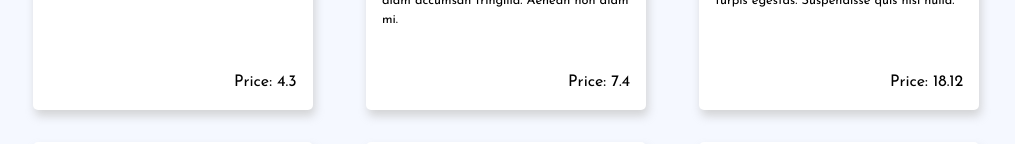
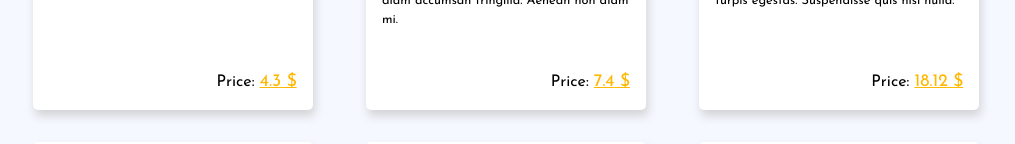
Before and after one commit to alexdbejenaru/react-menu, a React (Create React App) app: page / in a window 1280 px wide. Shown: the part 433-577 px from the top of the page, without its empty margins (134-1149 px from the left). Built offline with nearby package versions, Linux system fonts and the light colour scheme.

Commit message:
completed project

```diff
--- a/src/components/MenuItem.js
+++ b/src/components/MenuItem.js
@@ -5,7 +5,7 @@ const MenuItem = ({ item }) => {
             <img className="item_img" src={ item.img } alt={ item.title } />
             <p className="item_category">Category: { item.category }</p>
             <p className="item_description">{ item.desc }</p>
-            <p className="item_price">Price: { item.price }</p>
+            <p className="item_price">Price: <span>{ item.price } $</span></p>
         </div>
      );
 }
--- a/src/styles/components/categories.scss
+++ b/src/styles/components/categories.scss
@@ -1,6 +1,7 @@
 .categories {
     display: flex;
     max-width: 100%;
+    flex-wrap: wrap;
 
     &_title {
         font-size: 1rem;
--- a/src/styles/components/menu-items.scss
+++ b/src/styles/components/menu-items.scss
@@ -56,6 +56,13 @@
             &_price {
                 align-self: flex-end;
                 justify-self: flex-end;
+
+                span {
+                    font-size: 1.1rem;
+                    color: var(--accent-color);
+                    line-height: 1.2rem;
+                    text-decoration: underline;
+                }
             }
         }
     }
```
